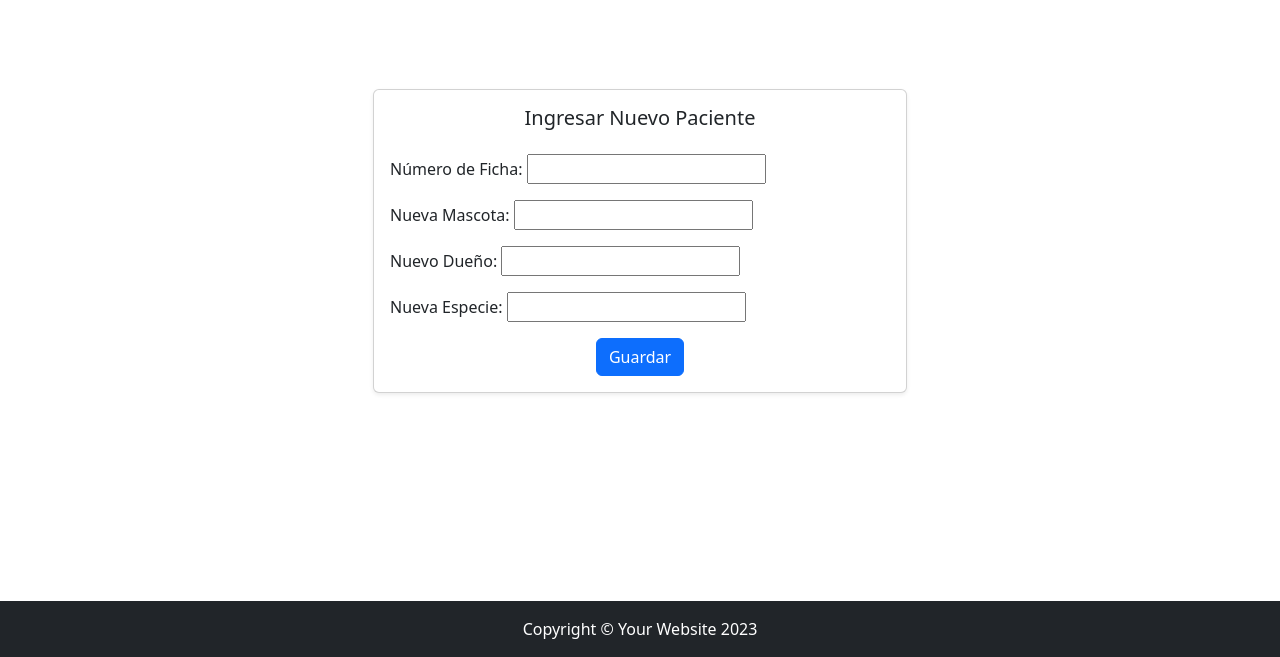
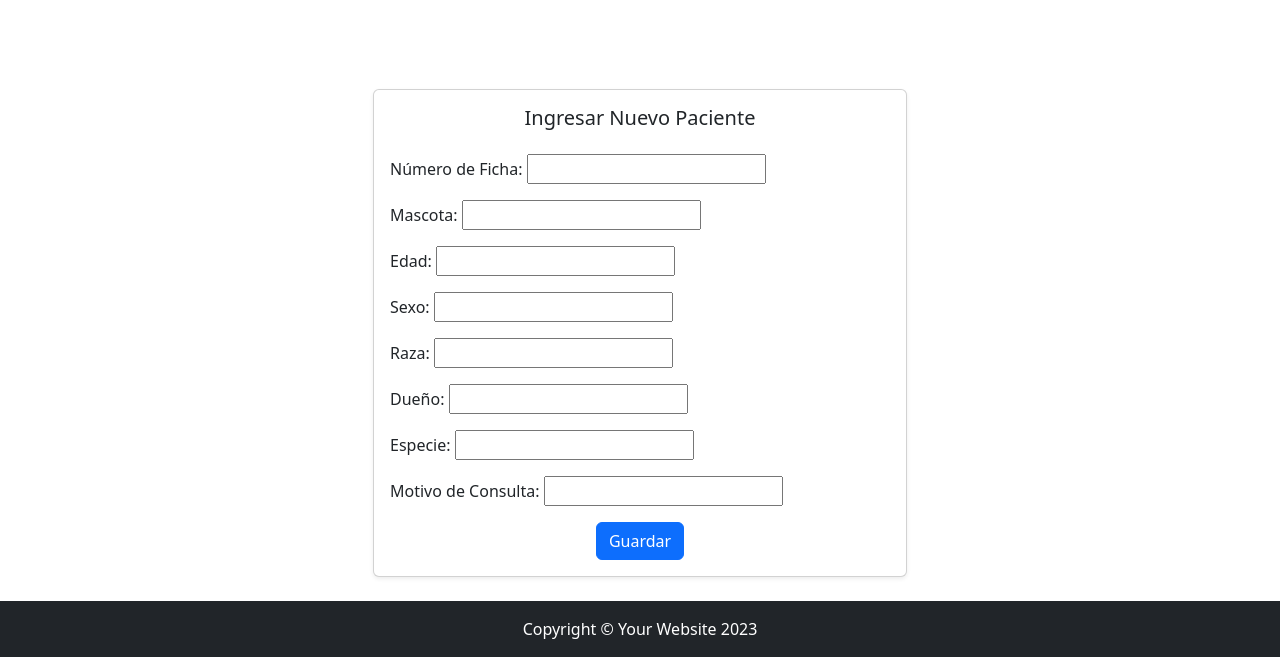
Before and after one commit to Krcelty/tercera-preentrega-CPerez, a Django app: page /tienda/ingreso/ in a window 1280 px wide. Shown: the part 143-800 px from the top of the page. Run offline with Django 5.2, Linux system fonts and the light colour scheme; some libraries are stand-ins or nearby versions.

Commit message:
agregar nuevo campo de informacion y arreglar para que se vea con una tabla las fichas de ingreso

```diff
--- /dev/null
+++ b/Proyecto3/core/static/core/css/main.css
@@ -0,0 +1,3 @@
+.columna-ficha {
+    width: 15%;
+}
--- a/Proyecto3/core/templates/core/base.html
+++ b/Proyecto3/core/templates/core/base.html
@@ -15,6 +15,7 @@
     <link rel="icon" type="image/x-icon" href="{% static 'assets/favicon.ico' %}" />
     <!-- Core theme CSS (includes Bootstrap)-->
     <link href="{% static 'core/css/styles.css' %}" rel="stylesheet" />
+    <link href="{% static 'core/css/main.css' %}" rel="stylesheet" />
 </head>
 <body class="d-flex flex-column min-vh-100">
     <!-- Responsive navbar-->
@@ -63,7 +64,7 @@
     </div>
 
     <!-- Footer-->
-    <footer class="footer mt-auto py-3 bg-dark fixed-bottom">
+    <footer class="footer mt-auto py-3 bg-dark">
         <div class="container px-4 px-lg-5">
             <p class="m-0 text-center text-white">Copyright © Your Website 2023</p>
         </div>
--- a/Proyecto3/tienda/admin.py
+++ b/Proyecto3/tienda/admin.py
@@ -6,3 +6,4 @@ admin.site.register(models.Mascota)
 admin.site.register(models.Dueño)
 admin.site.register(models.Especie)
 admin.site.register(models.Ficha )
+admin.site.register(models.Consulta)
--- a/Proyecto3/tienda/forms.py
+++ b/Proyecto3/tienda/forms.py
@@ -3,30 +3,51 @@ from . import  models
 
 
 class MascotaForm(forms.ModelForm):
-    nueva_mascota = forms.CharField(label="Nueva Mascota", required=False)
-    nuevo_dueño = forms.CharField(label="Nuevo Dueño", required=False)
-    nueva_especie = forms.CharField(label="Nueva Especie", required=False)
+    nueva_mascota = forms.CharField(label="Mascota", required=False)
+    edad_mascota = forms.IntegerField(label="Edad", required=False)
+    sexo_mascota = forms.CharField(label="Sexo", required=False)
+    raza_mascota = forms.CharField(label="Raza", required=False)
+    nuevo_dueño = forms.CharField(label="Dueño", required=False)
+    nueva_especie = forms.CharField(label="Especie", required=False)
     numero_ficha = forms.IntegerField(label="Número de Ficha")
+    motivo_consulta = forms.CharField(label="Motivo de Consulta", required=False)
 
     class Meta:
         model = models.Ficha
-        fields = ['numero_ficha','nueva_mascota', 'nuevo_dueño', 'nueva_especie' ]
+        fields = ['numero_ficha', 'nueva_mascota', 'edad_mascota', 'sexo_mascota', 'raza_mascota', 'nuevo_dueño', 'nueva_especie', 'motivo_consulta']
 
     def save(self, commit=True):
         instance = super().save(commit=False)
         nueva_mascota_nombre = self.cleaned_data.get('nueva_mascota')
+        edad_mascota = self.cleaned_data.get('edad_mascota')
+        sexo_mascota = self.cleaned_data.get('sexo_mascota')
+        raza_mascota = self.cleaned_data.get('raza_mascota')
         nuevo_dueño_nombre = self.cleaned_data.get('nuevo_dueño')
         nueva_especie_nombre = self.cleaned_data.get('nueva_especie')
+        nuevo_motivo_consulta = self.cleaned_data.get('motivo_consulta')
 
         if nueva_mascota_nombre:
-            nueva_mascota = models.Mascota.objects.create(nombre=nueva_mascota_nombre)
+            nueva_mascota = models.Mascota.objects.create(
+                nombre=nueva_mascota_nombre,
+                edad=edad_mascota,
+                sexo=sexo_mascota,
+                raza=raza_mascota
+            )
             instance.mascota = nueva_mascota
 
         if nuevo_dueño_nombre:
-            nuevo_dueño =  models.Dueño.objects.create(nombre=nuevo_dueño_nombre)
+            nuevo_dueño = models.Dueño.objects.create(nombre=nuevo_dueño_nombre)
             instance.dueño = nuevo_dueño
 
         if nueva_especie_nombre:
-            nueva_especie =  models.Especie.objects.create(nombre=nueva_especie_nombre)
+            nueva_especie = models.Especie.objects.create(nombre=nueva_especie_nombre)
             instance.especie = nueva_especie
+
+        if nuevo_motivo_consulta:
+            motivo_consulta = models.Consulta.objects.create(nombre=nuevo_motivo_consulta)
+            instance.consulta = motivo_consulta
+
+        if commit:
+            instance.save()
+
         return instance
--- a/Proyecto3/tienda/models.py
+++ b/Proyecto3/tienda/models.py
@@ -2,6 +2,9 @@ from django.db import models
 
 class Mascota(models.Model):
     nombre = models.CharField(max_length=255)
+    edad = models.PositiveIntegerField(null=True, blank=True)
+    sexo = models.CharField(max_length=10, null=True, blank=True)
+    raza = models.CharField(max_length=255, null=True, blank=True)
 
     def __str__(self) -> str:
         return self.nombre
@@ -18,11 +21,35 @@ class Especie(models.Model):
     def __str__(self) -> str:
         return self.nombre
 
+class Consulta(models.Model):
+    nombre = models.CharField(max_length=255)
+
+    def __str__(self) -> str:
+        return self.nombre
+
+
 class Ficha(models.Model):
     numero_ficha = models.PositiveIntegerField(unique=True)
-    mascota = models.ForeignKey(Mascota, on_delete=models.SET_NULL, null=True, blank=True )
-    dueño = models.ForeignKey(Dueño, on_delete=models.SET_NULL, null=True, blank=True )
-    especie = models.ForeignKey(Especie, on_delete=models.SET_NULL, null=True, blank=True )
+    mascota = models.ForeignKey(Mascota, on_delete=models.SET_NULL, null=True, blank=True)
+    dueño = models.ForeignKey(Dueño, on_delete=models.SET_NULL, null=True, blank=True)
+    especie = models.ForeignKey(Especie, on_delete=models.SET_NULL, null=True, blank=True)
+    consulta = models.ForeignKey(Consulta, on_delete=models.SET_NULL, null=True, blank=True)
 
-    def __str__(self) -> str:
+    def str(self) -> str:
         return f"Ficha {self.numero_ficha}"
+
+    @property
+    def nombre_mascota(self):
+        return self.mascota.nombre if self.mascota else None
+
+    @property
+    def edad_mascota(self):
+        return self.mascota.edad if self.mascota else None
+
+    @property
+    def sexo_mascota(self):
+        return self.mascota.sexo if self.mascota else None
+
+    @property
+    def raza_mascota(self):
+        return self.mascota.raza if self.mascota else None
--- a/Proyecto3/tienda/templates/tienda/modificacion.html
+++ b/Proyecto3/tienda/templates/tienda/modificacion.html
@@ -11,12 +11,12 @@
 {%  block content%}
 <form action="{% url 'tienda:modificacion' %}" method="get">
     <input type="text" name="q" placeholder="Buscar...">
-    <button type="submit">Buscar</button>
+    <button type="submit" class="btn btn-primary">Buscar</button>
 </form>
 {% if fichas %}
     {% for ficha in fichas %}
         <h2>{{ ficha.numero_ficha }}</h2>
-        <h1>{{ ficha.mascota }} {{ ficha.dueño }} {{ ficha.especie }}</h1>
+        <h1>{{ ficha.mascota }} {{ ficha.dueño }} {{ ficha.especie }} {{ ficha.consulta }}</h1>
     {% endfor %}
 {% endif %}
 {% if not fichas and request.GET.q %}
```
Also changed, not shown: Proyecto3/tienda/templates/tienda/index.html (+11 -38 lines), Proyecto3/db.sqlite3, Proyecto3/tienda/migrations/0004_veterinario_ficha_motivo_consulta_and_more.py (added), Proyecto3/tienda/migrations/0005_veterinario_motivo_consulta_and_more.py (added), Proyecto3/tienda/migrations/0006_consulta_remove_ficha_veterinario_and_more.py (added), Proyecto3/tienda/migrations/0007_rename_motivo_consulta_ficha_consulta.py (added), Proyecto3/tienda/migrations/0008_rename_consulta_ficha_motivo_consulta.py (added), Proyecto3/tienda/migrations/0009_rename_motivo_consulta_ficha_consulta.py (added).
